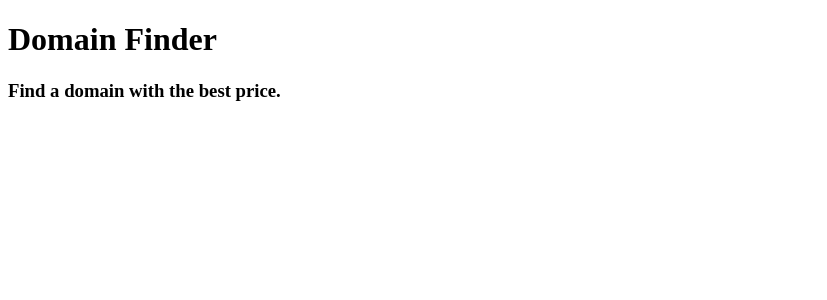
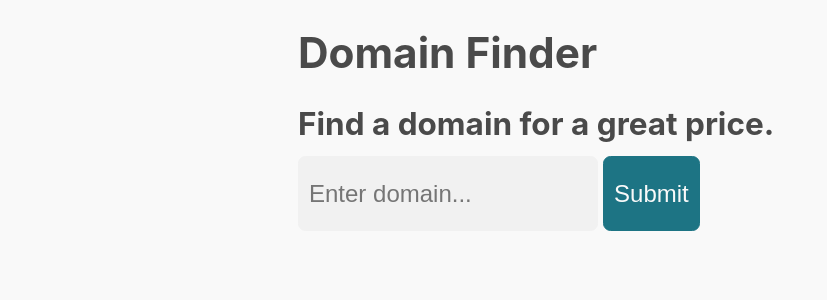
Before and after one commit to specificlanguage/CheapDomainFinder, a SvelteKit app: page / in a window 1280 px wide. Shown: the top 300 px of the page, without its empty margins (0-827 px from the left). Built offline with nearby package versions, Linux system fonts and the light colour scheme.

Commit message:
feat: Setup form

```diff
--- a/package.json
+++ b/package.json
@@ -40,6 +40,7 @@
 		"prettier": "^2.8.0",
 		"prettier-plugin-svelte": "^2.10.1",
 		"publint": "^0.1.9",
+		"sass": "^1.66.1",
 		"svelte": "^4.0.5",
 		"svelte-check": "^3.4.3",
 		"tslib": "^2.4.1",
@@ -50,6 +51,6 @@
 	"types": "./dist/index.d.ts",
 	"type": "module",
 	"dependencies": {
-		"@picocss/pico": "^1.5.10"
+		"sakura.css": "^1.4.1"
 	}
 }
--- /dev/null
+++ b/src/components/SearchForm.svelte
@@ -0,0 +1,34 @@
+<script>
+
+
+    function handleClick(event) {
+        alert(event)
+    }
+
+
+
+</script>
+
+
+<form>
+    <input class="domain-input" type="text" id="domain" name="domain" placeholder="Enter domain..." required/>
+    <button class="submit-button" type="submit" on:click={handleClick}>Submit</button>
+</form>
+
+<style>
+
+    input {
+        height: 75px;
+        width: 50%;
+        font-size: 24px;
+        border-radius: 0.75rem;
+    }
+
+    button.submit-button {
+        display: inline;
+        font-size: 24px;
+        height: 75px;
+        border-radius: 0.75rem;
+    }
+
+</style>
--- /dev/null
+++ b/src/routes/+layout.svelte
@@ -0,0 +1,5 @@
+<script>
+	import '../sakura.css';
+</script>
+
+<slot />
--- a/src/routes/+page.svelte
+++ b/src/routes/+page.svelte
@@ -1,4 +1,16 @@
+<script>
+    import SearchForm from "../components/SearchForm.svelte";
+</script>
+
 <main class="container">
     <h1>Domain Finder</h1>
-    <h3>Find a domain with the best price.</h3>
+    <h3>Find a domain for a great price.</h3>
+    <SearchForm/>
 </main>
+
+<style>
+    .container {
+        width: 75vh;
+        align-content: center;
+    }
+</style>
--- /dev/null
+++ b/src/sakura.css
@@ -0,0 +1,221 @@
+/* Sakura.css v1.4.1
+ * ================
+ * Minimal css theme.
+ * Project: https://github.com/oxalorg/sakura/
+ */
+/* Body */
+html {
+  font-size: 62.5%;
+  font-family: -apple-system, BlinkMacSystemFont, "Segoe UI", Roboto, "Helvetica Neue", Arial, "Noto Sans", sans-serif;
+}
+
+body {
+  font-size: 1.8rem;
+  line-height: 1.618;
+  max-width: 38em;
+  margin: auto;
+  color: #4a4a4a;
+  background-color: #f9f9f9;
+}
+
+@media (max-width: 684px) {
+  body {
+    font-size: 1.53rem;
+  }
+}
+@media (max-width: 382px) {
+  body {
+    font-size: 1.35rem;
+  }
+}
+h1, h2, h3, h4, h5, h6 {
+  line-height: 1.1;
+  font-family: -apple-system, BlinkMacSystemFont, "Segoe UI", Roboto, "Helvetica Neue", Arial, "Noto Sans", sans-serif;
+  font-weight: 700;
+  margin-top: 3rem;
+  margin-bottom: 1.5rem;
+  overflow-wrap: break-word;
+  word-wrap: break-word;
+  -ms-word-break: break-all;
+  word-break: break-word;
+}
+
+h1 {
+  font-size: 2.35em;
+}
+
+h2 {
+  font-size: 2em;
+}
+
+h3 {
+  font-size: 1.75em;
+}
+
+h4 {
+  font-size: 1.5em;
+}
+
+h5 {
+  font-size: 1.25em;
+}
+
+h6 {
+  font-size: 1em;
+}
+
+p {
+  margin-top: 0px;
+  margin-bottom: 2.5rem;
+}
+
+small, sub, sup {
+  font-size: 75%;
+}
+
+hr {
+  border-color: #1d7484;
+}
+
+a {
+  text-decoration: none;
+  color: #1d7484;
+}
+a:visited {
+  color: #144f5a;
+}
+a:hover {
+  color: #982c61;
+  border-bottom: 2px solid #4a4a4a;
+}
+
+ul {
+  padding-left: 1.4em;
+  margin-top: 0px;
+  margin-bottom: 2.5rem;
+}
+
+li {
+  margin-bottom: 0.4em;
+}
+
+blockquote {
+  margin-left: 0px;
+  margin-right: 0px;
+  padding-left: 1em;
+  padding-top: 0.8em;
+  padding-bottom: 0.8em;
+  padding-right: 0.8em;
+  border-left: 5px solid #1d7484;
+  margin-bottom: 2.5rem;
+  background-color: #f1f1f1;
+}
+
+blockquote p {
+  margin-bottom: 0;
+}
+
+img, video {
+  height: auto;
+  max-width: 100%;
+  margin-top: 0px;
+  margin-bottom: 2.5rem;
+}
+
+/* Pre and Code */
+pre {
+  background-color: #f1f1f1;
+  display: block;
+  padding: 1em;
+  overflow-x: auto;
+  margin-top: 0px;
+  margin-bottom: 2.5rem;
+  font-size: 0.9em;
+}
+
+code, kbd, samp {
+  font-size: 0.9em;
+  padding: 0 0.5em;
+  background-color: #f1f1f1;
+  white-space: pre-wrap;
+}
+
+pre > code {
+  padding: 0;
+  background-color: transparent;
+  white-space: pre;
+  font-size: 1em;
+}
+
+/* Tables */
+table {
+  text-align: justify;
+  width: 100%;
+  border-collapse: collapse;
+}
+
+td, th {
+  padding: 0.5em;
+  border-bottom: 1px solid #f1f1f1;
+}
+
+/* Buttons, forms and input */
+input, textarea {
+  border: 1px solid #4a4a4a;
+}
+input:focus, textarea:focus {
+  border: 1px solid #1d7484;
+}
+
+textarea {
+  width: 100%;
+}
+
+.button, button, input[type=submit], input[type=reset], input[type=button], input[type=file]::file-selector-button {
+  display: inline-block;
+  padding: 5px 10px;
+  text-align: center;
+  text-decoration: none;
+  white-space: nowrap;
+  background-color: #1d7484;
+  color: #f9f9f9;
+  border-radius: 1px;
+  border: 1px solid #1d7484;
+  cursor: pointer;
+  box-sizing: border-box;
+}
+.button[disabled], button[disabled], input[type=submit][disabled], input[type=reset][disabled], input[type=button][disabled], input[type=file]::file-selector-button[disabled] {
+  cursor: default;
+  opacity: 0.5;
+}
+.button:focus:enabled, .button:hover:enabled, button:focus:enabled, button:hover:enabled, input[type=submit]:focus:enabled, input[type=submit]:hover:enabled, input[type=reset]:focus:enabled, input[type=reset]:hover:enabled, input[type=button]:focus:enabled, input[type=button]:hover:enabled, input[type=file]::file-selector-button:focus:enabled, input[type=file]::file-selector-button:hover:enabled {
+  background-color: #982c61;
+  border-color: #982c61;
+  color: #f9f9f9;
+  outline: 0;
+}
+
+textarea, select, input {
+  color: #4a4a4a;
+  padding: 6px 10px; /* The 6px vertically centers text on FF, ignored by Webkit */
+  margin-bottom: 10px;
+  background-color: #f1f1f1;
+  border: 1px solid #f1f1f1;
+  border-radius: 4px;
+  box-shadow: none;
+  box-sizing: border-box;
+}
+textarea:focus, select:focus, input:focus {
+  border: 1px solid #1d7484;
+  outline: 0;
+}
+
+input[type=checkbox]:focus {
+  outline: 1px dotted #1d7484;
+}
+
+label, legend, fieldset {
+  display: block;
+  margin-bottom: 0.5rem;
+  font-weight: 600;
+}
--- a/svelte.config.js
+++ b/svelte.config.js
@@ -5,7 +5,7 @@ import { vitePreprocess } from '@sveltejs/kit/vite';
 const config = {
 	// Consult https://kit.svelte.dev/docs/integrations#preprocessors
 	// for more information about preprocessors
-	preprocess: vitePreprocess(),
+	preprocess: [vitePreprocess({})],
 
 	kit: {
 		// adapter-auto only supports some environments, see https://kit.svelte.dev/docs/adapter-auto for a list.
--- a/vite.config.ts
+++ b/vite.config.ts
@@ -2,5 +2,13 @@ import { sveltekit } from '@sveltejs/kit/vite';
 import { defineConfig } from 'vite';
 
 export default defineConfig({
-	plugins: [sveltekit()]
+	plugins: [sveltekit()],
+
+	css: {
+		preprocessorOptions: {
+			scss: {
+				additionalData: '@use "src/variables.scss" as *;'
+			}
+		}
+	}
 });
```
Also changed, not shown: 1 other file (tests, documents, lock files or other folders).
